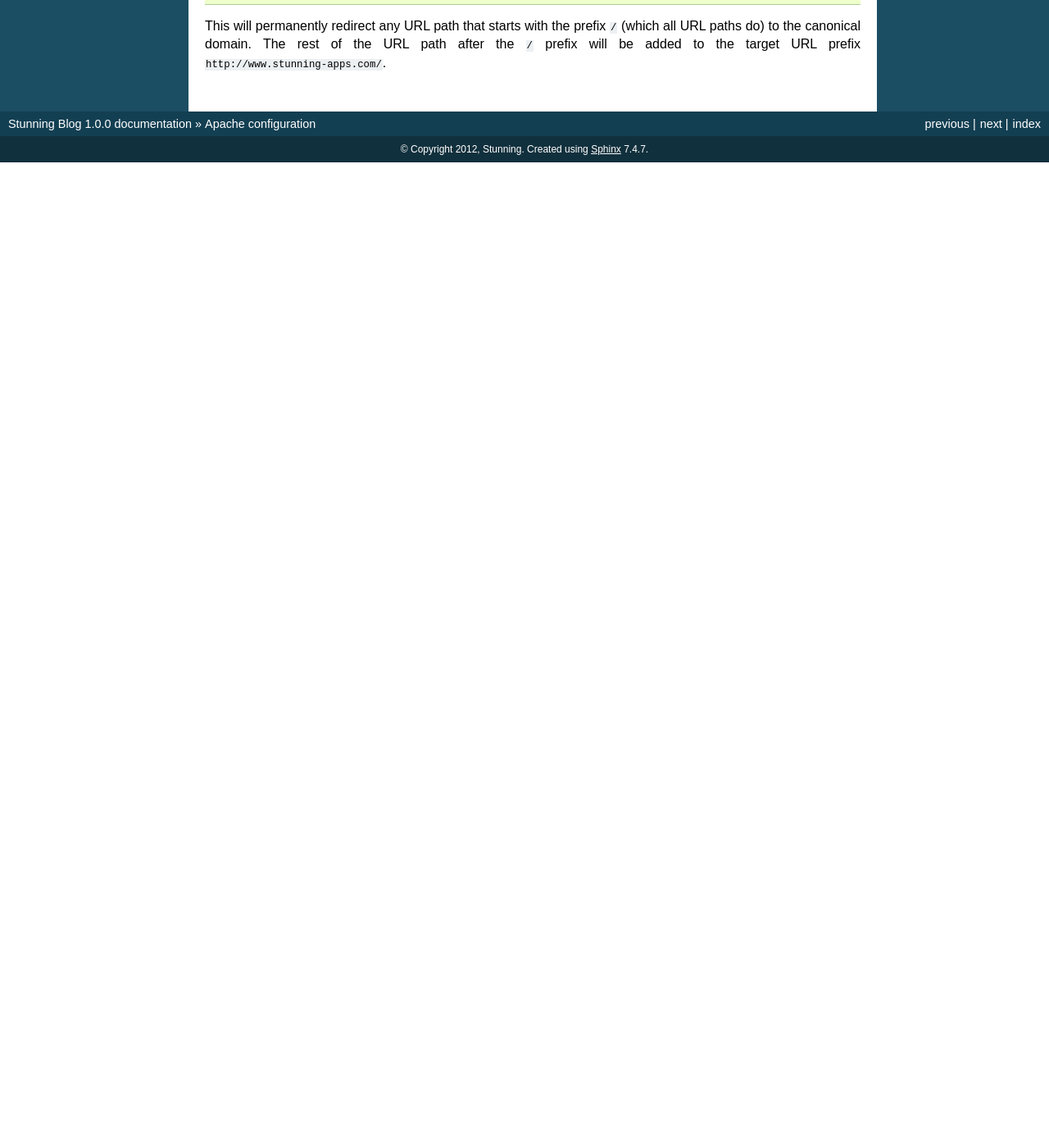
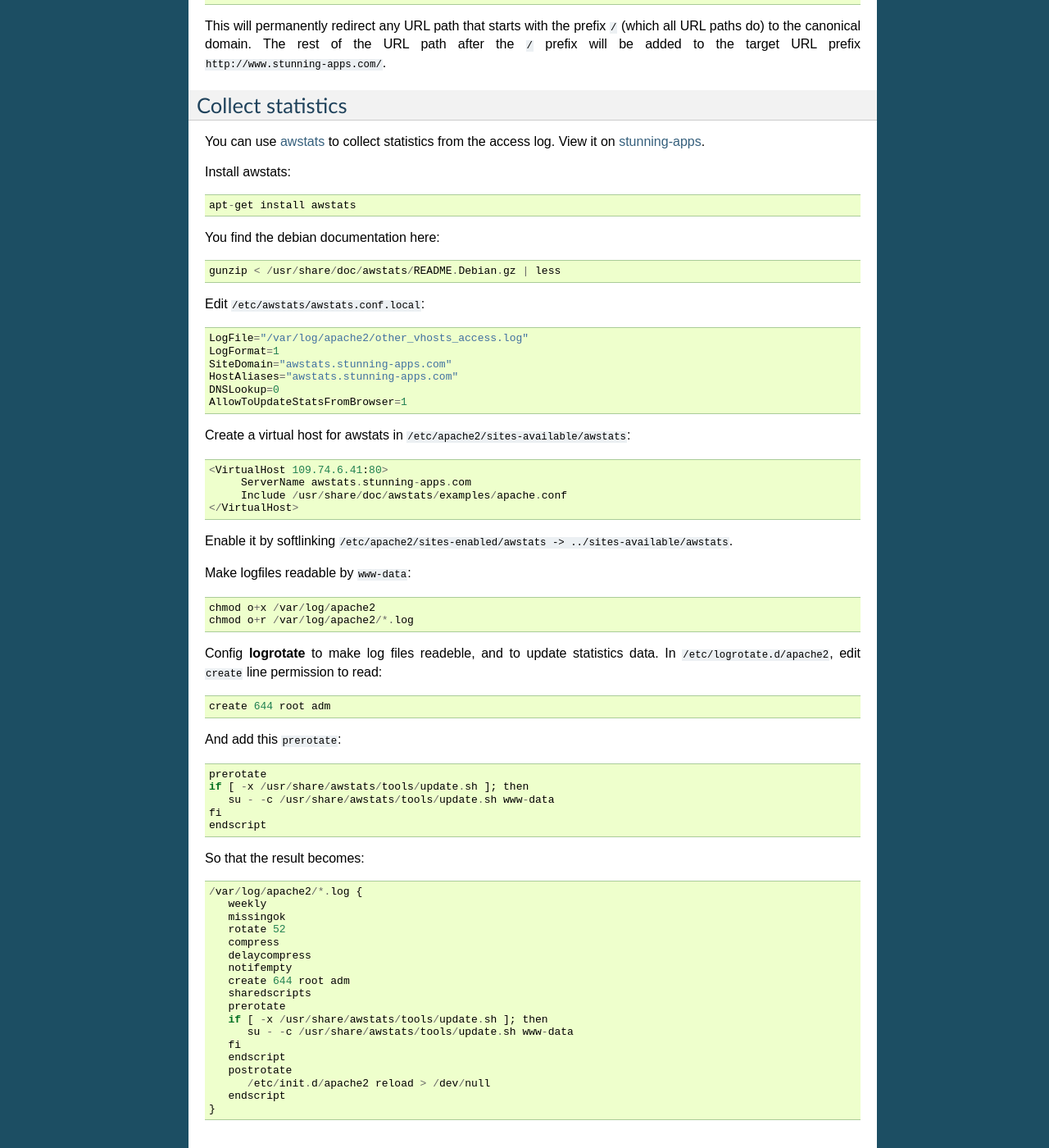
Before and after one commit to Stunning/Blog, a Sphinx documentation site: the page built from docs/apache.rst, in a window 1280 px wide and 1400 px high, scrolled down 2405 px. Shown: the whole window at 82% size. Built offline with Sphinx 7.4.7, drawn with Linux system fonts in a browser that asks for light colours; formulas are drawn with MathJax 3; before the commit the page ends 2603 px from its top, so only the background shows below that.

Commit message:
awstats tutorial

```diff
--- a/docs/apache.rst
+++ b/docs/apache.rst
@@ -134,3 +134,78 @@ This will permanently redirect any URL path that starts with the prefix
 ``/`` (which all URL paths do) to the canonical domain. The rest of the URL path after the
 ``/`` prefix will be added to the target URL prefix
 ``http://www.stunning-apps.com/``.
+
+
+Collect statistics
+------------------
+
+You can use awstats_ to collect statistics from the access log. View it on stunning-apps_.
+
+Install awstats::
+
+   apt-get install awstats
+
+You find the debian documentation here::
+
+   gunzip < /usr/share/doc/awstats/README.Debian.gz | less
+
+Edit ``/etc/awstats/awstats.conf.local``::
+
+   LogFile="/var/log/apache2/other_vhosts_access.log"
+   LogFormat=1
+   SiteDomain="awstats.stunning-apps.com"
+   HostAliases="awstats.stunning-apps.com"
+   DNSLookup=0
+   AllowToUpdateStatsFromBrowser=1
+
+Create a virtual host for awstats in ``/etc/apache2/sites-available/awstats``::
+
+   <VirtualHost 109.74.6.41:80>
+        ServerName awstats.stunning-apps.com
+        Include /usr/share/doc/awstats/examples/apache.conf
+   </VirtualHost>
+
+Enable it by softlinking ``/etc/apache2/sites-enabled/awstats -> ../sites-available/awstats``.
+
+Make logfiles readable by ``www-data``::
+
+   chmod o+x /var/log/apache2
+   chmod o+r /var/log/apache2/*.log
+
+Config **logrotate** to make log files readeble, and to update statistics data.
+In ``/etc/logrotate.d/apache2``, edit ``create`` line permission to read::
+
+   create 644 root adm
+
+And add this ``prerotate``::
+
+   prerotate
+   if [ -x /usr/share/awstats/tools/update.sh ]; then
+      su - -c /usr/share/awstats/tools/update.sh www-data
+   fi
+   endscript
+
+So that the result becomes::
+
+   /var/log/apache2/*.log {
+      weekly
+      missingok
+      rotate 52
+      compress
+      delaycompress
+      notifempty
+      create 644 root adm
+      sharedscripts
+      prerotate
+      if [ -x /usr/share/awstats/tools/update.sh ]; then
+         su - -c /usr/share/awstats/tools/update.sh www-data
+      fi
+      endscript
+      postrotate
+         /etc/init.d/apache2 reload > /dev/null
+      endscript
+   }
+
+
+.. _awstats: http://awstats.sourceforge.net/
+.. _stunning-apps: http://awstats.stunning-apps.com/cgi-bin/awstats.pl
```
